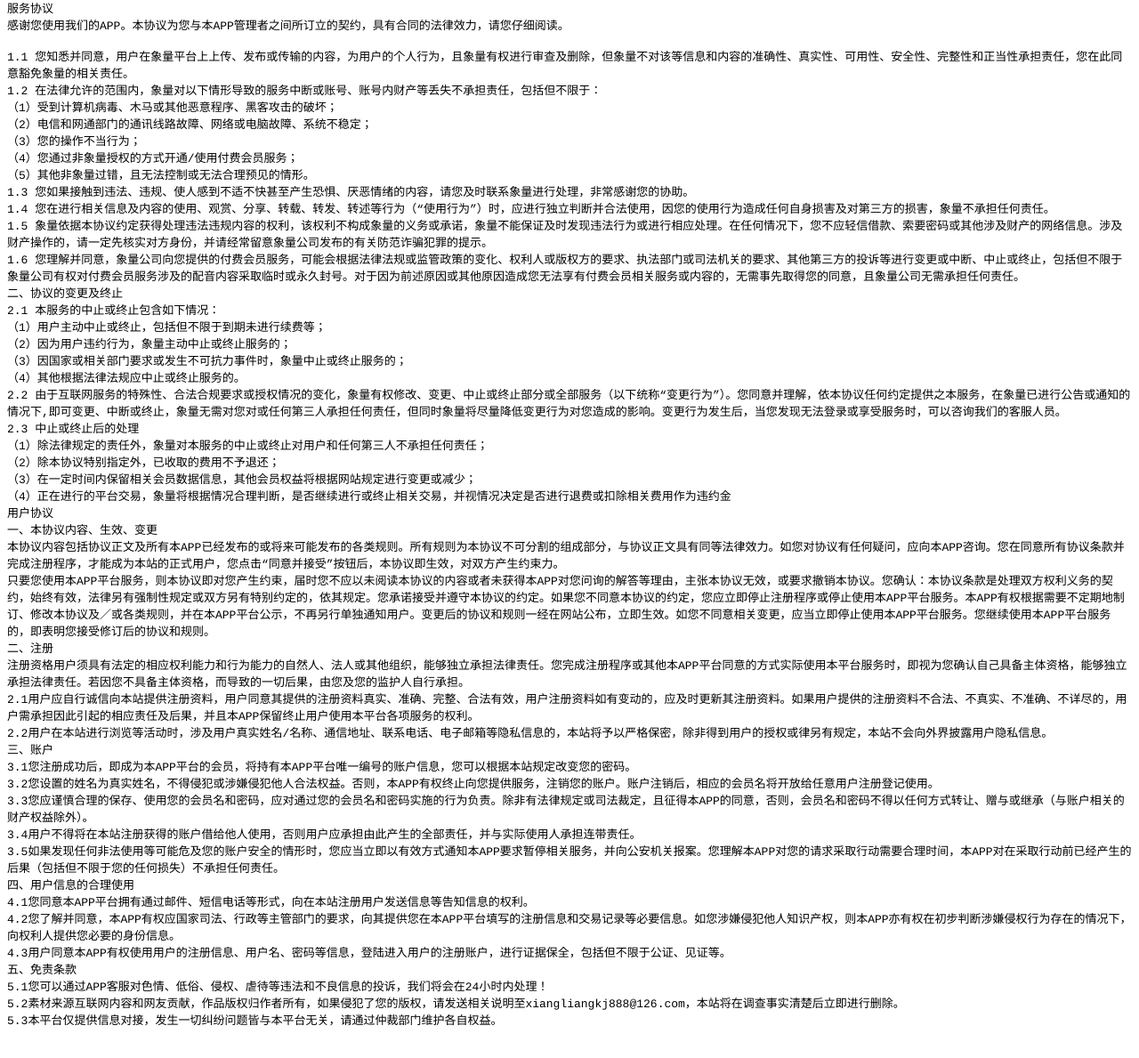
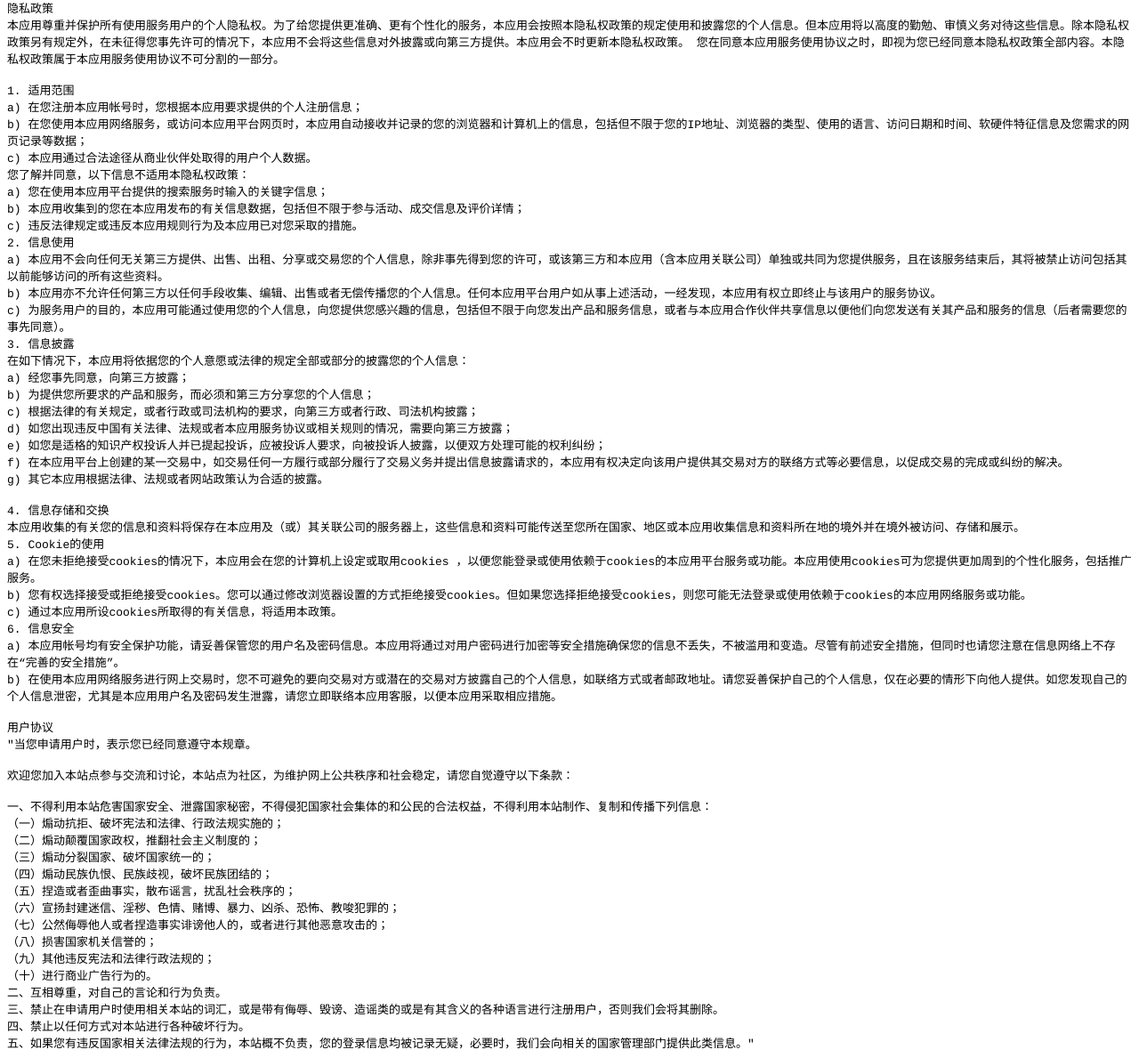
Before and after one commit to XiaohaoranZZ/yinsizc.github.io, a plain HTML site: page index.html in a window 1280 px wide. Shown: the part 9-1198 px from the top of the page at 89% size. Before the commit the page ends 1172 px from the top, so only its background shows below. Drawn offline with Linux system fonts and the light colour scheme.

Commit message:
Update index.html

```diff
--- a/index.html
+++ b/index.html
@@ -13,53 +13,60 @@
   </style>
 </head>
 <body>
-<p class="p1"><span class="s1">服务协议</span></p>
-<p class="p1"><span class="s1">感谢您使用我们的APP。本协议为您与本APP管理者之间所订立的契约，具有合同的法律效力，请您仔细阅读。</span></p>
+<p class="p1"><span class="s1">隐私政策</span></p>
+<p class="p1"><span class="s1">本应用尊重并保护所有使用服务用户的个人隐私权。为了给您提供更准确、更有个性化的服务，本应用会按照本隐私权政策的规定使用和披露您的个人信息。但本应用将以高度的勤勉、审慎义务对待这些信息。除本隐私权政策另有规定外，在未征得您事先许可的情况下，本应用不会将这些信息对外披露或向第三方提供。本应用会不时更新本隐私权政策。 您在同意本应用服务使用协议之时，即视为您已经同意本隐私权政策全部内容。本隐私权政策属于本应用服务使用协议不可分割的一部分。</span></p>
 <p class="p2"><span class="s1"></span><br></p>
-<p class="p1"><span class="s1">1.1 您知悉并同意，用户在象量平台上上传、发布或传输的内容，为用户的个人行为，且象量有权进行审查及删除，但象量不对该等信息和内容的准确性、真实性、可用性、安全性、完整性和正当性承担责任，您在此同意豁免象量的相关责任。</span></p>
-<p class="p1"><span class="s1">1.2 在法律允许的范围内，象量对以下情形导致的服务中断或账号、账号内财产等丢失不承担责任，包括但不限于：</span></p>
-<p class="p1"><span class="s1">（1）受到计算机病毒、木马或其他恶意程序、黑客攻击的破坏；</span></p>
-<p class="p1"><span class="s1">（2）电信和网通部门的通讯线路故障、网络或电脑故障、系统不稳定；</span></p>
-<p class="p1"><span class="s1">（3）您的操作不当行为；</span></p>
-<p class="p1"><span class="s1">（4）您通过非象量授权的方式开通/使用付费会员服务；</span></p>
-<p class="p1"><span class="s1">（5）其他非象量过错，且无法控制或无法合理预见的情形。</span></p>
-<p class="p1"><span class="s1">1.3 您如果接触到违法、违规、使人感到不适不快甚至产生恐惧、厌恶情绪的内容，请您及时联系象量进行处理，非常感谢您的协助。</span></p>
-<p class="p1"><span class="s1">1.4 您在进行相关信息及内容的使用、观赏、分享、转载、转发、转述等行为（“使用行为”）时，应进行独立判断并合法使用，因您的使用行为造成任何自身损害及对第三方的损害，象量不承担任何责任。</span></p>
-<p class="p1"><span class="s1">1.5 象量依据本协议约定获得处理违法违规内容的权利，该权利不构成象量的义务或承诺，象量不能保证及时发现违法行为或进行相应处理。在任何情况下，您不应轻信借款、索要密码或其他涉及财产的网络信息。涉及财产操作的，请一定先核实对方身份，并请经常留意象量公司发布的有关防范诈骗犯罪的提示。</span></p>
-<p class="p1"><span class="s1">1.6 您理解并同意，象量公司向您提供的付费会员服务，可能会根据法律法规或监管政策的变化、权利人或版权方的要求、执法部门或司法机关的要求、其他第三方的投诉等进行变更或中断、中止或终止，包括但不限于象量公司有权对付费会员服务涉及的配音内容采取临时或永久封号。对于因为前述原因或其他原因造成您无法享有付费会员相关服务或内容的，无需事先取得您的同意，且象量公司无需承担任何责任。</span></p>
-<p class="p1"><span class="s1">二、协议的变更及终止</span></p>
-<p class="p1"><span class="s1">2.1 本服务的中止或终止包含如下情况：</span></p>
-<p class="p1"><span class="s1">（1）用户主动中止或终止，包括但不限于到期未进行续费等；</span></p>
-<p class="p1"><span class="s1">（2）因为用户违约行为，象量主动中止或终止服务的；</span></p>
-<p class="p1"><span class="s1">（3）因国家或相关部门要求或发生不可抗力事件时，象量中止或终止服务的；</span></p>
-<p class="p1"><span class="s1">（4）其他根据法律法规应中止或终止服务的。</span></p>
-<p class="p1"><span class="s1">2.2 由于互联网服务的特殊性、合法合规要求或授权情况的变化，象量有权修改、变更、中止或终止部分或全部服务（以下统称“变更行为”）。您同意并理解，依本协议任何约定提供之本服务，在象量已进行公告或通知的情况下,即可变更、中断或终止，象量无需对您对或任何第三人承担任何责任，但同时象量将尽量降低变更行为对您造成的影响。变更行为发生后，当您发现无法登录或享受服务时，可以咨询我们的客服人员。</span></p>
-<p class="p1"><span class="s1">2.3 中止或终止后的处理</span></p>
-<p class="p1"><span class="s1">（1）除法律规定的责任外，象量对本服务的中止或终止对用户和任何第三人不承担任何责任；</span></p>
-<p class="p1"><span class="s1">（2）除本协议特别指定外，已收取的费用不予退还；</span></p>
-<p class="p1"><span class="s1">（3）在一定时间内保留相关会员数据信息，其他会员权益将根据网站规定进行变更或减少；</span></p>
-<p class="p1"><span class="s1">（4）正在进行的平台交易，象量将根据情况合理判断，是否继续进行或终止相关交易，并视情况决定是否进行退费或扣除相关费用作为违约金</span></p>
+<p class="p1"><span class="s1">1. 适用范围</span></p>
+<p class="p1"><span class="s1">a) 在您注册本应用帐号时，您根据本应用要求提供的个人注册信息；</span></p>
+<p class="p1"><span class="s1">b) 在您使用本应用网络服务，或访问本应用平台网页时，本应用自动接收并记录的您的浏览器和计算机上的信息，包括但不限于您的IP地址、浏览器的类型、使用的语言、访问日期和时间、软硬件特征信息及您需求的网页记录等数据；</span></p>
+<p class="p1"><span class="s1">c) 本应用通过合法途径从商业伙伴处取得的用户个人数据。</span></p>
+<p class="p1"><span class="s1">您了解并同意，以下信息不适用本隐私权政策：</span></p>
+<p class="p1"><span class="s1">a) 您在使用本应用平台提供的搜索服务时输入的关键字信息；</span></p>
+<p class="p1"><span class="s1">b) 本应用收集到的您在本应用发布的有关信息数据，包括但不限于参与活动、成交信息及评价详情；</span></p>
+<p class="p1"><span class="s1">c) 违反法律规定或违反本应用规则行为及本应用已对您采取的措施。</span></p>
+<p class="p1"><span class="s1">2. 信息使用</span></p>
+<p class="p1"><span class="s1">a) 本应用不会向任何无关第三方提供、出售、出租、分享或交易您的个人信息，除非事先得到您的许可，或该第三方和本应用（含本应用关联公司）单独或共同为您提供服务，且在该服务结束后，其将被禁止访问包括其以前能够访问的所有这些资料。</span></p>
+<p class="p1"><span class="s1">b) 本应用亦不允许任何第三方以任何手段收集、编辑、出售或者无偿传播您的个人信息。任何本应用平台用户如从事上述活动，一经发现，本应用有权立即终止与该用户的服务协议。</span></p>
+<p class="p1"><span class="s1">c) 为服务用户的目的，本应用可能通过使用您的个人信息，向您提供您感兴趣的信息，包括但不限于向您发出产品和服务信息，或者与本应用合作伙伴共享信息以便他们向您发送有关其产品和服务的信息（后者需要您的事先同意）。</span></p>
+<p class="p1"><span class="s1">3. 信息披露</span></p>
+<p class="p1"><span class="s1">在如下情况下，本应用将依据您的个人意愿或法律的规定全部或部分的披露您的个人信息：</span></p>
+<p class="p1"><span class="s1">a) 经您事先同意，向第三方披露；</span></p>
+<p class="p1"><span class="s1">b) 为提供您所要求的产品和服务，而必须和第三方分享您的个人信息；</span></p>
+<p class="p1"><span class="s1">c) 根据法律的有关规定，或者行政或司法机构的要求，向第三方或者行政、司法机构披露；</span></p>
+<p class="p1"><span class="s1">d) 如您出现违反中国有关法律、法规或者本应用服务协议或相关规则的情况，需要向第三方披露；</span></p>
+<p class="p1"><span class="s1">e) 如您是适格的知识产权投诉人并已提起投诉，应被投诉人要求，向被投诉人披露，以便双方处理可能的权利纠纷；</span></p>
+<p class="p1"><span class="s1">f) 在本应用平台上创建的某一交易中，如交易任何一方履行或部分履行了交易义务并提出信息披露请求的，本应用有权决定向该用户提供其交易对方的联络方式等必要信息，以促成交易的完成或纠纷的解决。</span></p>
+<p class="p1"><span class="s1">g) 其它本应用根据法律、法规或者网站政策认为合适的披露。</span></p>
+<p class="p2"><span class="s1"></span><br></p>
+<p class="p1"><span class="s1">4. 信息存储和交换</span></p>
+<p class="p1"><span class="s1">本应用收集的有关您的信息和资料将保存在本应用及（或）其关联公司的服务器上，这些信息和资料可能传送至您所在国家、地区或本应用收集信息和资料所在地的境外并在境外被访问、存储和展示。</span></p>
+<p class="p1"><span class="s1">5. Cookie的使用</span></p>
+<p class="p1"><span class="s1">a) 在您未拒绝接受cookies的情况下，本应用会在您的计算机上设定或取用cookies ，以便您能登录或使用依赖于cookies的本应用平台服务或功能。本应用使用cookies可为您提供更加周到的个性化服务，包括推广服务。</span></p>
+<p class="p1"><span class="s1">b) 您有权选择接受或拒绝接受cookies。您可以通过修改浏览器设置的方式拒绝接受cookies。但如果您选择拒绝接受cookies，则您可能无法登录或使用依赖于cookies的本应用网络服务或功能。</span></p>
+<p class="p1"><span class="s1">c) 通过本应用所设cookies所取得的有关信息，将适用本政策。</span></p>
+<p class="p1"><span class="s1">6. 信息安全</span></p>
+<p class="p1"><span class="s1">a) 本应用帐号均有安全保护功能，请妥善保管您的用户名及密码信息。本应用将通过对用户密码进行加密等安全措施确保您的信息不丢失，不被滥用和变造。尽管有前述安全措施，但同时也请您注意在信息网络上不存在“完善的安全措施”。</span></p>
+<p class="p1"><span class="s1">b) 在使用本应用网络服务进行网上交易时，您不可避免的要向交易对方或潜在的交易对方披露自己的个人信息，如联络方式或者邮政地址。请您妥善保护自己的个人信息，仅在必要的情形下向他人提供。如您发现自己的个人信息泄密，尤其是本应用用户名及密码发生泄露，请您立即联络本应用客服，以便本应用采取相应措施。</span></p>
+<p class="p2"><span class="s1"></span><br></p>
 <p class="p1"><span class="s1">用户协议</span></p>
-<p class="p1"><span class="s1">一、本协议内容、生效、变更</span></p>
-<p class="p1"><span class="s1">本协议内容包括协议正文及所有本APP已经发布的或将来可能发布的各类规则。所有规则为本协议不可分割的组成部分，与协议正文具有同等法律效力。如您对协议有任何疑问，应向本APP咨询。您在同意所有协议条款并完成注册程序，才能成为本站的正式用户，您点击“同意并接受”按钮后，本协议即生效，对双方产生约束力。</span></p>
-<p class="p1"><span class="s1">只要您使用本APP平台服务，则本协议即对您产生约束，届时您不应以未阅读本协议的内容或者未获得本APP对您问询的解答等理由，主张本协议无效，或要求撤销本协议。您确认：本协议条款是处理双方权利义务的契约，始终有效，法律另有强制性规定或双方另有特别约定的，依其规定。您承诺接受并遵守本协议的约定。如果您不同意本协议的约定，您应立即停止注册程序或停止使用本APP平台服务。本APP有权根据需要不定期地制订、修改本协议及／或各类规则，并在本APP平台公示，不再另行单独通知用户。变更后的协议和规则一经在网站公布，立即生效。如您不同意相关变更，应当立即停止使用本APP平台服务。您继续使用本APP平台服务的，即表明您接受修订后的协议和规则。</span></p>
-<p class="p1"><span class="s1">二、注册</span></p>
-<p class="p1"><span class="s1">注册资格用户须具有法定的相应权利能力和行为能力的自然人、法人或其他组织，能够独立承担法律责任。您完成注册程序或其他本APP平台同意的方式实际使用本平台服务时，即视为您确认自己具备主体资格，能够独立承担法律责任。若因您不具备主体资格，而导致的一切后果，由您及您的监护人自行承担。</span></p>
-<p class="p1"><span class="s1">2.1用户应自行诚信向本站提供注册资料，用户同意其提供的注册资料真实、准确、完整、合法有效，用户注册资料如有变动的，应及时更新其注册资料。如果用户提供的注册资料不合法、不真实、不准确、不详尽的，用户需承担因此引起的相应责任及后果，并且本APP保留终止用户使用本平台各项服务的权利。</span></p>
-<p class="p1"><span class="s1">2.2用户在本站进行浏览等活动时，涉及用户真实姓名/名称、通信地址、联系电话、电子邮箱等隐私信息的，本站将予以严格保密，除非得到用户的授权或律另有规定，本站不会向外界披露用户隐私信息。</span></p>
-<p class="p1"><span class="s1">三、账户</span></p>
-<p class="p1"><span class="s1">3.1您注册成功后，即成为本APP平台的会员，将持有本APP平台唯一编号的账户信息，您可以根据本站规定改变您的密码。</span></p>
-<p class="p1"><span class="s1">3.2您设置的姓名为真实姓名，不得侵犯或涉嫌侵犯他人合法权益。否则，本APP有权终止向您提供服务，注销您的账户。账户注销后，相应的会员名将开放给任意用户注册登记使用。</span></p>
-<p class="p1"><span class="s1">3.3您应谨慎合理的保存、使用您的会员名和密码，应对通过您的会员名和密码实施的行为负责。除非有法律规定或司法裁定，且征得本APP的同意，否则，会员名和密码不得以任何方式转让、赠与或继承（与账户相关的财产权益除外）。</span></p>
-<p class="p1"><span class="s1">3.4用户不得将在本站注册获得的账户借给他人使用，否则用户应承担由此产生的全部责任，并与实际使用人承担连带责任。</span></p>
-<p class="p1"><span class="s1">3.5如果发现任何非法使用等可能危及您的账户安全的情形时，您应当立即以有效方式通知本APP要求暂停相关服务，并向公安机关报案。您理解本APP对您的请求采取行动需要合理时间，本APP对在采取行动前已经产生的后果（包括但不限于您的任何损失）不承担任何责任。</span></p>
-<p class="p1"><span class="s1">四、用户信息的合理使用</span></p>
-<p class="p1"><span class="s1">4.1您同意本APP平台拥有通过邮件、短信电话等形式，向在本站注册用户发送信息等告知信息的权利。</span></p>
-<p class="p1"><span class="s1">4.2您了解并同意，本APP有权应国家司法、行政等主管部门的要求，向其提供您在本APP平台填写的注册信息和交易记录等必要信息。如您涉嫌侵犯他人知识产权，则本APP亦有权在初步判断涉嫌侵权行为存在的情况下，向权利人提供您必要的身份信息。</span></p>
-<p class="p1"><span class="s1">4.3用户同意本APP有权使用用户的注册信息、用户名、密码等信息，登陆进入用户的注册账户，进行证据保全，包括但不限于公证、见证等。</span></p>
-<p class="p1"><span class="s1">五、免责条款</span></p>
-<p class="p1"><span class="s1">5.1您可以通过APP客服对色情、低俗、侵权、虐待等违法和不良信息的投诉，我们将会在24小时内处理！</span></p>
-<p class="p1"><span class="s1">5.2素材来源互联网内容和网友贡献，作品版权归作者所有，如果侵犯了您的版权，请发送相关说明至xiangliangkj888@126.com，本站将在调查事实清楚后立即进行删除。</span></p>
-<p class="p1"><span class="s1">5.3本平台仅提供信息对接，发生一切纠纷问题皆与本平台无关，请通过仲裁部门维护各自权益。</span></p>
+<p class="p1"><span class="s1">"当您申请用户时，表示您已经同意遵守本规章。</span></p>
+<p class="p2"><span class="s1"></span><br></p>
+<p class="p1"><span class="s1">欢迎您加入本站点参与交流和讨论，本站点为社区，为维护网上公共秩序和社会稳定，请您自觉遵守以下条款：</span></p>
+<p class="p2"><span class="s1"></span><br></p>
+<p class="p1"><span class="s1">一、不得利用本站危害国家安全、泄露国家秘密，不得侵犯国家社会集体的和公民的合法权益，不得利用本站制作、复制和传播下列信息：</span></p>
+<p class="p1"><span class="s1">（一）煽动抗拒、破坏宪法和法律、行政法规实施的；</span></p>
+<p class="p1"><span class="s1">（二）煽动颠覆国家政权，推翻社会主义制度的；</span></p>
+<p class="p1"><span class="s1">（三）煽动分裂国家、破坏国家统一的；</span></p>
+<p class="p1"><span class="s1">（四）煽动民族仇恨、民族歧视，破坏民族团结的；</span></p>
+<p class="p1"><span class="s1">（五）捏造或者歪曲事实，散布谣言，扰乱社会秩序的；</span></p>
+<p class="p1"><span class="s1">（六）宣扬封建迷信、淫秽、色情、赌博、暴力、凶杀、恐怖、教唆犯罪的；　</span></p>
+<p class="p1"><span class="s1">（七）公然侮辱他人或者捏造事实诽谤他人的，或者进行其他恶意攻击的；</span></p>
+<p class="p1"><span class="s1">（八）损害国家机关信誉的；</span></p>
+<p class="p1"><span class="s1">（九）其他违反宪法和法律行政法规的；</span></p>
+<p class="p1"><span class="s1">（十）进行商业广告行为的。</span></p>
+<p class="p1"><span class="s1">二、互相尊重，对自己的言论和行为负责。</span></p>
+<p class="p1"><span class="s1">三、禁止在申请用户时使用相关本站的词汇，或是带有侮辱、毁谤、造谣类的或是有其含义的各种语言进行注册用户，否则我们会将其删除。</span></p>
+<p class="p1"><span class="s1">四、禁止以任何方式对本站进行各种破坏行为。</span></p>
+<p class="p1"><span class="s1">五、如果您有违反国家相关法律法规的行为，本站概不负责，您的登录信息均被记录无疑，必要时，我们会向相关的国家管理部门提供此类信息。"</span></p>
 </body>
 </html>
```
